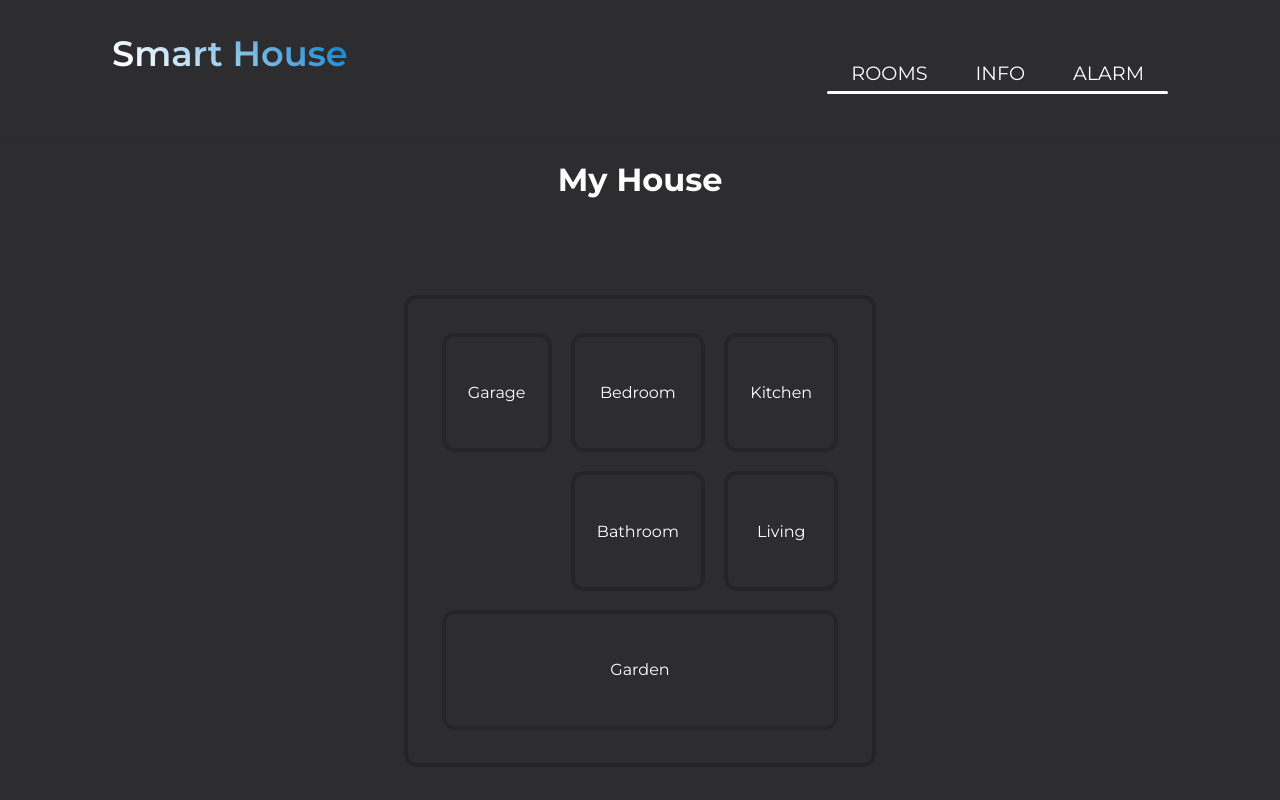
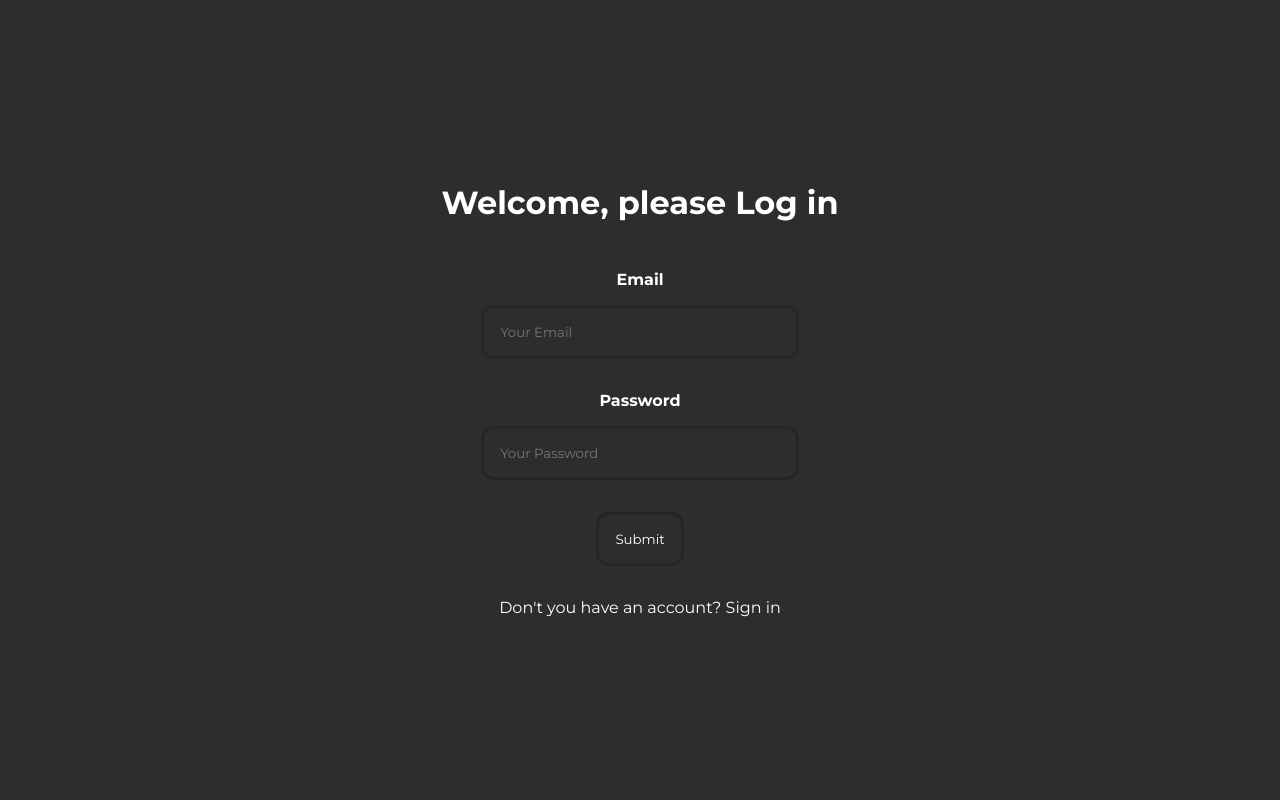
Before and after one commit to Giuseppe-Compagnone/smart_house, a React (Create React App) app in the folder smart_house_fe/: page / in a window 1280 px wide. Shown: the top 800 px of the page. Built offline with nearby package versions, Linux system fonts and the light colour scheme; no server answers.

Commit message:
database  updates

```diff
--- a/smart_house_fe/package.json
+++ b/smart_house_fe/package.json
@@ -6,6 +6,7 @@
     "@testing-library/jest-dom": "^5.16.4",
     "@testing-library/react": "^13.2.0",
     "@testing-library/user-event": "^13.5.0",
+    "axios": "^0.27.2",
     "bootstrap": "^5.1.3",
     "react": "^18.1.0",
     "react-dom": "^18.1.0",
--- a/smart_house_fe/src/App.js
+++ b/smart_house_fe/src/App.js
@@ -10,7 +10,7 @@ import SignIn from "./components/SignIn/SignIn";
 
 function App() {
 
-  const [ isLogged , setIsLogged ] = useState(true);
+  const [ isLogged , setIsLogged ] = useState(false);
   const [ account , setAccount ] = useState(true);
 
 
@@ -60,11 +60,11 @@ function App() {
 
       account ?
 
-      <Login set={setAccount} />
+      <Login socket={ws} set={setAccount} setLog={setIsLogged} />
 
       :
 
-      <SignIn set={setAccount} />
+      <SignIn socket={ws} set={setAccount} />
 
     }
     </>
--- a/smart_house_fe/src/components/Login/Login.jsx
+++ b/smart_house_fe/src/components/Login/Login.jsx
@@ -1,24 +1,41 @@
 import "./Login.css";
 import {useState} from "react";
-import SignIn from "./../SignIn/SignIn";
+import Axios from "axios";
 
 const Login = (props) =>{
 
     const [ user , setUser ] = useState({email:"",psw:""});
     const [ error , setError] = useState("");
 
+    const handleError = (res) => {
+        console.log("success");
+        if(res){
+            if(res.data.length>0){
+                setError(res.data);
+            }
+        }
+    }
+
+    const handleSubmit = () =>{
+        console.log("let's go");
+        Axios.post("http://192.168.0.69:3001/log",user).then((res)=>{handleError(res)});
+        //props.setLog(true);
+    }
+
+
+
     return(
         <>
         <h1>Welcome, please Log in</h1>
         <p className="error">{error}</p>
-        <form>
+        <form onSubmit={()=>handleSubmit()}>
             <label htmlFor="email">Email</label>
             <input className="input" type="email" name="email" placeholder="Your Email" onChange={(e)=>{setUser({...user,email:e.target.value})}} value={user.email} required />
             <label htmlFor="">Password</label>
             <input className="input" type="password" name="psw" placeholder="Your Password" onChange={(e)=>{setUser({...user,psw:e.target.value})}} value={user.psw} required />
             <input type="submit" value="Submit"/>
         </form>
-        <a href="#" id="sign-in" onClick={()=>props.set(false)}>Do not have an account? Sign in</a>
+        <a href="#" id="sign-in" onClick={()=>props.set(false)}>Don't you have an account? Sign in</a>
     </>
     );
 }
--- a/smart_house_fe/src/components/SignIn/SignIn.jsx
+++ b/smart_house_fe/src/components/SignIn/SignIn.jsx
@@ -1,16 +1,39 @@
 import "./SignIn.css";
 import { useState } from "react";
+import Axios from "axios";
 
 const SignIn = (props) =>{
 
 const [ sign , setSign] = useState({email:"",psw:"",confirm:""});
 const [ error , setError] = useState("");
 
+const handleEmailCheck = (res) =>{
+    if(res){
+        if(res.data==="check"){
+            Axios.post("http://192.168.0.69:3001/create-user",sign).then(()=>{console.log("success")});
+            props.set(true);
+        }
+        if(res.data==="exist"){
+            setError("Email already exists");
+        }
+    }
+}
+
+const handleSubmit = () => {
+    if(sign.confirm!==sign.psw){
+        setError("Passwords doesn't match");
+        return;
+    }
+
+    Axios.post("http://192.168.0.69:3001/check-email",{email:sign.email}).then((res)=>{handleEmailCheck(res)});
+}
+
+
     return(
         <>
             <h1>Welcome, please Sign in</h1>
             <p className="error">{error}</p>
-            <form>
+            <form onSubmit={()=>handleSubmit()}>
                 <label htmlFor="email">Email</label>
                 <input className="input" type="email" name="email" placeholder="Your Email" onChange={(e)=>{setSign({...sign,email:e.target.value})}} value={sign.email} required />
                 <label htmlFor="">Password</label>
@@ -19,7 +42,7 @@ const [ error , setError] = useState("");
                 <input className="input" type="password" name="confirm" placeholder="Confirm your Password" onChange={(e)=>{setSign({...sign,confirm:e.target.value})}} value={sign.confirm} required />
                 <input type="submit" value="Submit"/>
             </form>
-            <a href="#" id="log-in" onClick={()=>props.set(true)}>Do have an account? Log in</a>
+            <a href="#" id="log-in" onClick={()=>props.set(true)}>Do you have an account? Log in</a>
         </>
     )
 }
```
Also changed, not shown: 1 other file (tests, documents, lock files or other folders).
